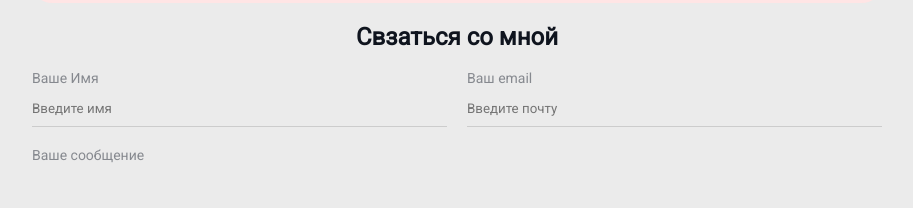
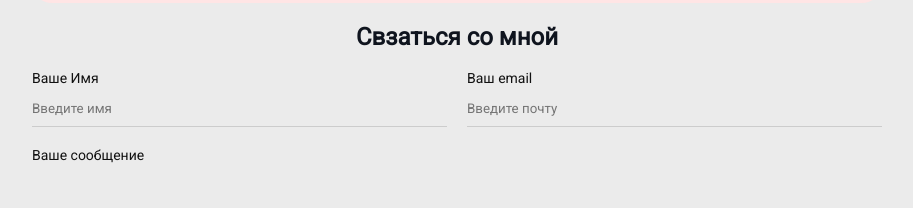
Before and after one commit to k1t92/css, a plain HTML site: page index.html in a window 1280 px wide. Shown: the part 908-1116 px from the top of the page, without its empty margins (183-1096 px from the left). Drawn offline with Linux system fonts and the light colour scheme.

Commit message:
styles.css

```diff
--- a/styles.css
+++ b/styles.css
@@ -151,7 +151,7 @@ a:visited {
 .form-group label {
     display: block;
     font-size: 14px;
-    color: #86898f;
+    color: #111;
 }
 
 .form-group input,
```
